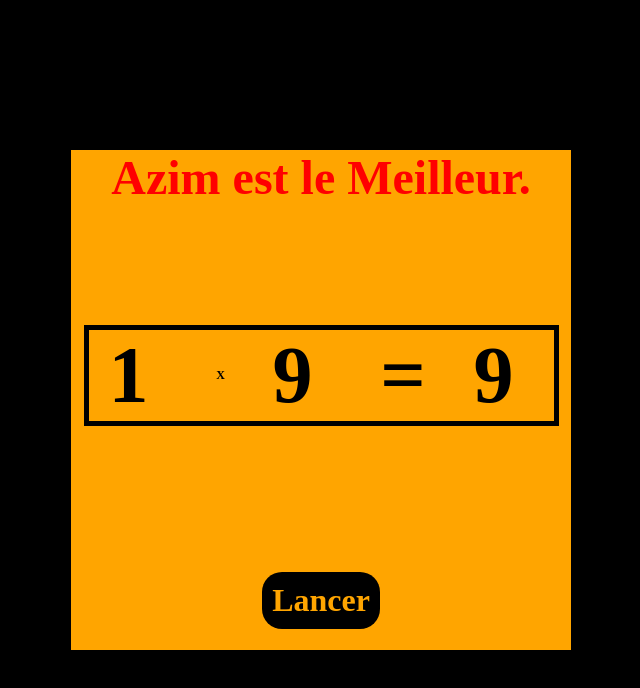
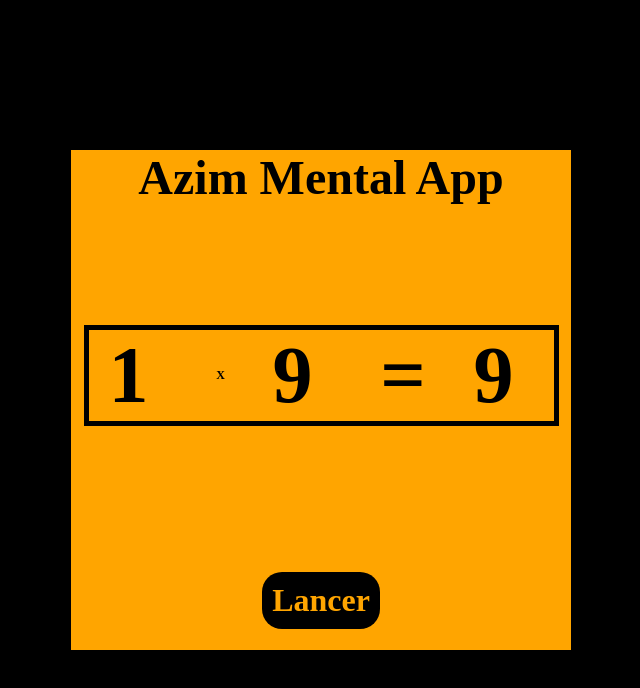
Before and after one commit to azimsaibou/Calcul-Mental, a plain HTML site: page index.html in a window 1280 px wide. Shown: the whole page, without its empty margins (319-959 px from the left). Drawn offline with Linux system fonts and the light colour scheme.

Commit message:
Ajout de readme

```diff
--- a/index.html
+++ b/index.html
@@ -3,14 +3,14 @@
 <head>
 	<meta charset="UTF-8">
 	<meta name="viewport" content="width=device-width, initial-scale=1.0">
-	<title>Document</title>
+	<title>Az Mental App - Maitriser ses tables de multiplication</title>
 	<link rel="stylesheet" href="style.css">
 </head>
 <body>
 
 	<div class="question">
 		<div class="title">
-			<span>Azim est le Meilleur.</span>
+			<span>Azim Mental App</span>
 		</div>
 		<div class="container">
 		    <span class="left"></span>
--- a/style.css
+++ b/style.css
@@ -26,7 +26,7 @@ body{
   top: 0;
   font-size: 3rem;
   font-weight: bold;
-  color: red;
+  color: black;
 }
 
 .container{
```
Also changed, not shown: capture.JPG (added), 1 other file.
